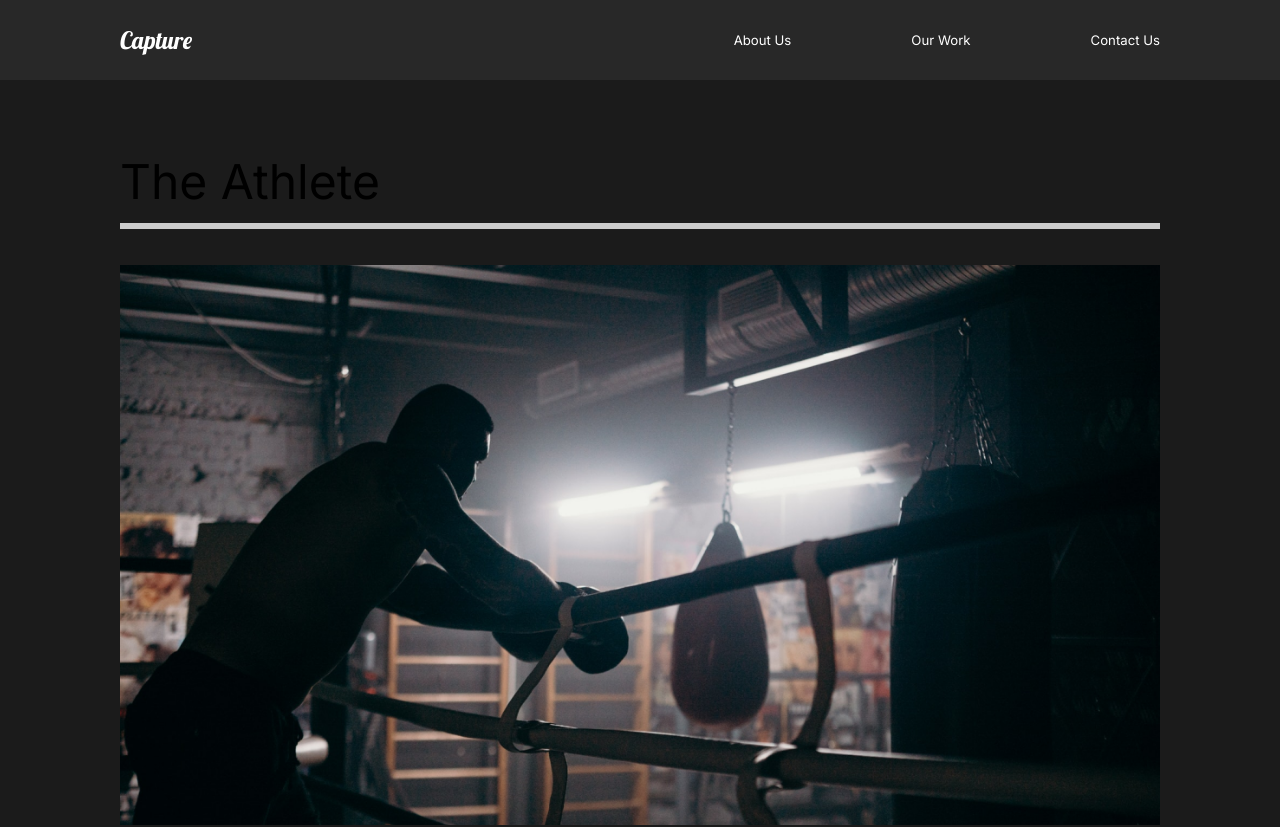
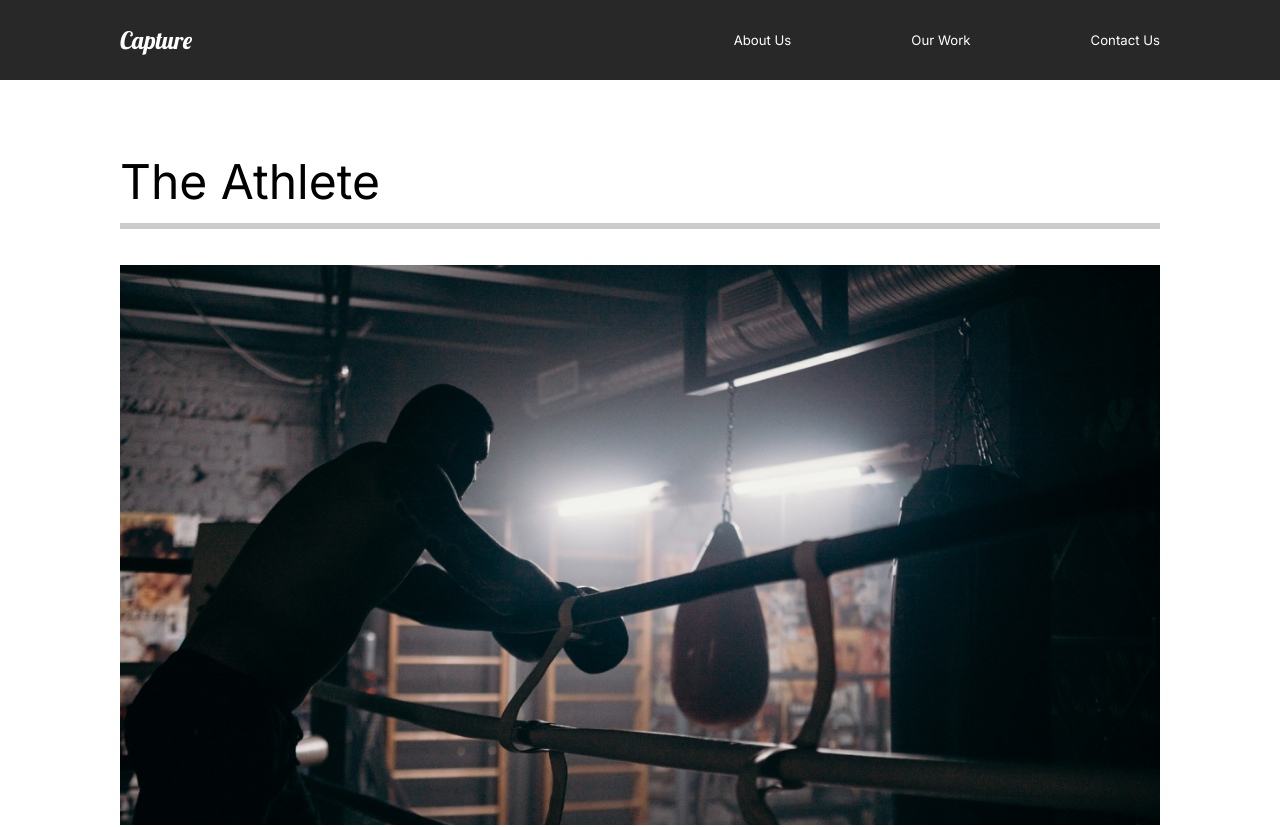
Before and after one commit to Camoson343/capture, a React (Create React App) app: page /work in a window 1280 px wide. Shown: the top 827 px of the page. Built offline with nearby package versions, Linux system fonts and the light colour scheme.

Commit message:
add motion page transitions, add contact/work page background styling. Add correct movie paths

```diff
--- a/src/App.js
+++ b/src/App.js
@@ -5,14 +5,18 @@
 import ContactUs from './pages/ContactUs';
 import OurWork from './pages/OurWork';
 import MovieDetail from './pages/MovieDetail';
-import {Switch, Route} from 'react-router-dom';
+import {Switch, Route, useLocation} from 'react-router-dom';
+//animate
+import { AnimatePresence } from 'framer-motion';
 
 function App() {
+  const location = useLocation();
   return (
     <div className="App">
       <GlobalStyle/>
       <Nav/>
-      <Switch>
+      <AnimatePresence exitBeforeEnter>
+        <Switch location={location} key={location.pathname}>
           <Route path="/" exact>
             <AboutUs/>
           </Route>
@@ -26,6 +30,7 @@
             <ContactUs/>
           </Route>
         </Switch>
+      </AnimatePresence>
     </div>
   );
 }
--- /dev/null
+++ b/src/animation.js
@@ -0,0 +1,20 @@
+export const pageAnimation = {
+    hidden: {
+        opacity: 0,
+        y: 300,
+    },
+    show: {
+        opacity: 1,
+        y: 0,
+        transition: {
+            duration: 1,
+        },
+    },
+    exit: {
+        opacity: 0,
+        y: 300,
+        transition: {
+            duration: 1,
+        },
+    }
+};
--- a/src/components/AboutSection.js
+++ b/src/components/AboutSection.js
@@ -1,25 +1,28 @@
 import React from "react";
 import home1 from "../img/home1.png";
-import styled from "styled-components";
+import {motion} from 'framer-motion';
 import {Layout, Description, Image, Hide} from '../styles';
 
 const AboutSection = () => {
+
   return (
     <Layout>
       <Description>
-        <div className="title">
+        <motion.div>
           <Hide>
-            <h2>We work to make</h2>
+            <motion.h2>
+              How we work to make
+            </motion.h2>
           </Hide>
           <Hide>
-            <h2>
+            <motion.h2>
               your <span>dreams</span> come
-            </h2>
+            </motion.h2>
           </Hide>
           <Hide>
-            <h2>true.</h2>
+            <motion.h2>true.</motion.h2>
           </Hide>
-        </div>
+        </motion.div>
         <p>
           Contact us for any photography or videography ideas that you have. We
           have professionals with amazing skills.
--- a/src/pages/AboutUs.js
+++ b/src/pages/AboutUs.js
@@ -2,13 +2,20 @@
 import AboutSection from '../components/AboutSection';
 import ServicesSection from '../components/ServicesSection';
 import FaqSection from '../components/FaqSection';
+//animations
+import {motion} from 'framer-motion';
+import {pageAnimation} from '../animation';
+
 const AboutUs = () => {
     return (
-        <div>
+        <motion.div variants={pageAnimation}
+            initial="hidden"
+            animate="show"
+            exit="exit">
             <AboutSection/>
             <ServicesSection/>
             <FaqSection/>
-        </div>
+        </motion.div>
     );
 };
 export default AboutUs;
--- a/src/pages/ContactUs.js
+++ b/src/pages/ContactUs.js
@@ -1,10 +1,18 @@
 import React from 'react';
+//animations
+import {motion} from 'framer-motion';
+import {pageAnimation} from '../animation';
 
 const ContactUs = () => {
     return(
-        <div>
+        <motion.div
+        variants={pageAnimation}
+        initial="hidden"
+        animate="show"
+        exit="exit"
+        style={ { background: "#fff" } }>
             <h1>Contact Us</h1>
-        </div>
+        </motion.div>
     )
 
 }
--- a/src/pages/MovieDetail.js
+++ b/src/pages/MovieDetail.js
@@ -2,6 +2,9 @@
 import styled from "styled-components";
 import { useHistory } from "react-router-dom";
 import { MovieState } from "../movieState";
+//animations
+import {motion} from 'framer-motion';
+import {pageAnimation} from '../animation';
 
 const MovieDetail = () => {
   const history = useHistory();
@@ -18,7 +21,11 @@
   return (
     <>
       {movie && (
-        <Details>
+        <Details
+        variants={pageAnimation}
+        initial="hidden"
+        animate="show"
+        exit="exit">
           <HeadLine>
             <h2>{movie.title}</h2>
             <img src={movie.mainImg} alt="movie" />
@@ -41,7 +48,7 @@
   );
 };
 
-const Details = styled.div`
+const Details = styled(motion.div)`
   color: white;
 `;
 const HeadLine = styled.div`
--- a/src/pages/OurWork.js
+++ b/src/pages/OurWork.js
@@ -5,28 +5,35 @@
 import athlete from "../img/athlete-small.png";
 import theracer from "../img/theracer-small.png";
 import goodtimes from "../img/goodtimes-small.png";
+//animations
+import {motion} from 'framer-motion';
+import {pageAnimation} from '../animation';
 
 const OurWork = () => {
     return(
-        <Work>
+        <Work variants={pageAnimation}
+          initial="hidden"
+          animate="show"
+          exit="exit"
+          style={ { background: "#fff" } }>
             <Movie>
                 <h2>The Athlete</h2>
                 <div className="line"></div>
-                <Link>
+                <Link to="/work/the-athlete">
                 <img src={athlete} alt="athlete" />
                 </Link>
             </Movie>
             <Movie>
                 <h2>The Racer</h2>
                 <div className="line"></div>
-                <Link>
+                <Link to="/work/the-racer">
                 <img src={theracer} alt="theracer" />
                 </Link>
             </Movie>
             <Movie>
                 <h2>Good Times</h2>
                 <div className="line"></div>
-                <Link>
+                <Link to="/work/good-times">
                 <img src={goodtimes} alt="goodtimes" />
                 </Link>
             </Movie>
@@ -34,7 +41,7 @@
     )
 }
 
-const Work = styled.div`
+const Work = styled(motion.div)`
   min-height: 100vh;
   overflow: hidden;
   padding: 5rem 10rem;
```
Lines whose indentation alone changed are shown as unchanged.
